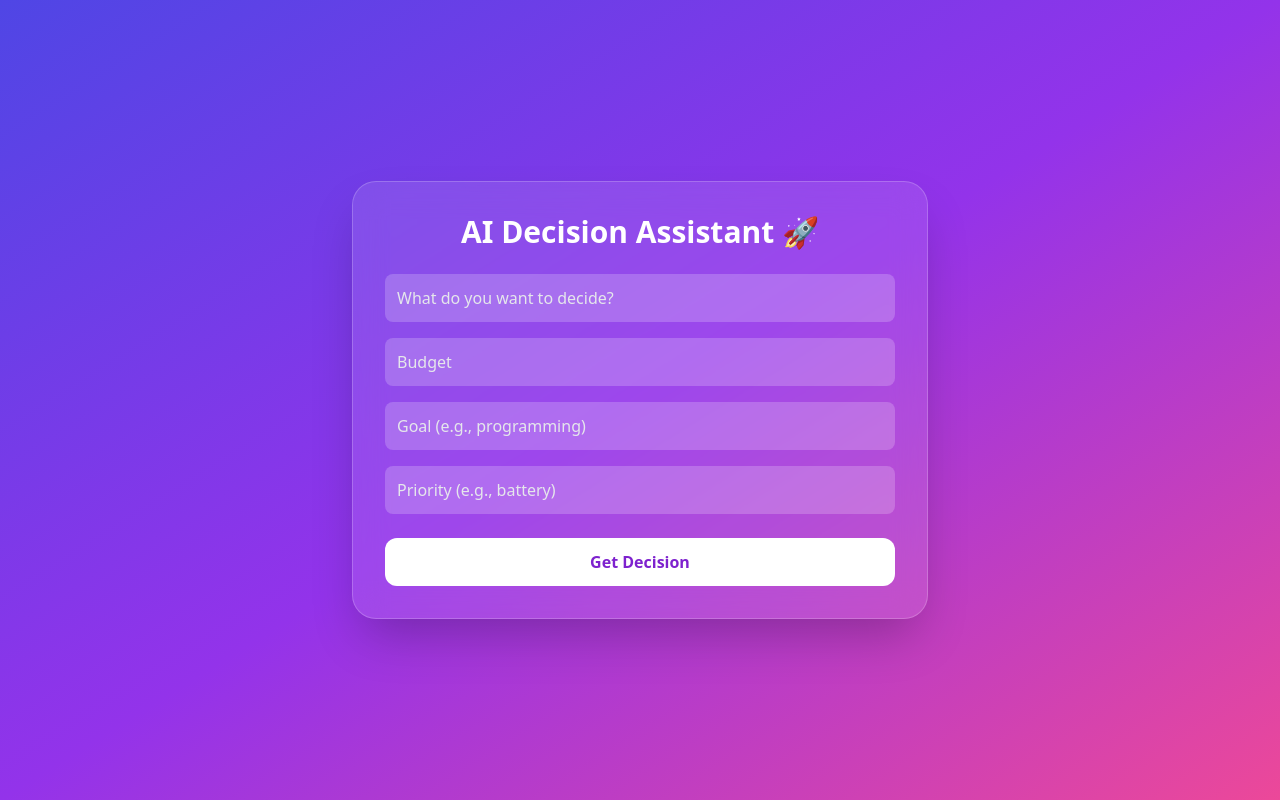
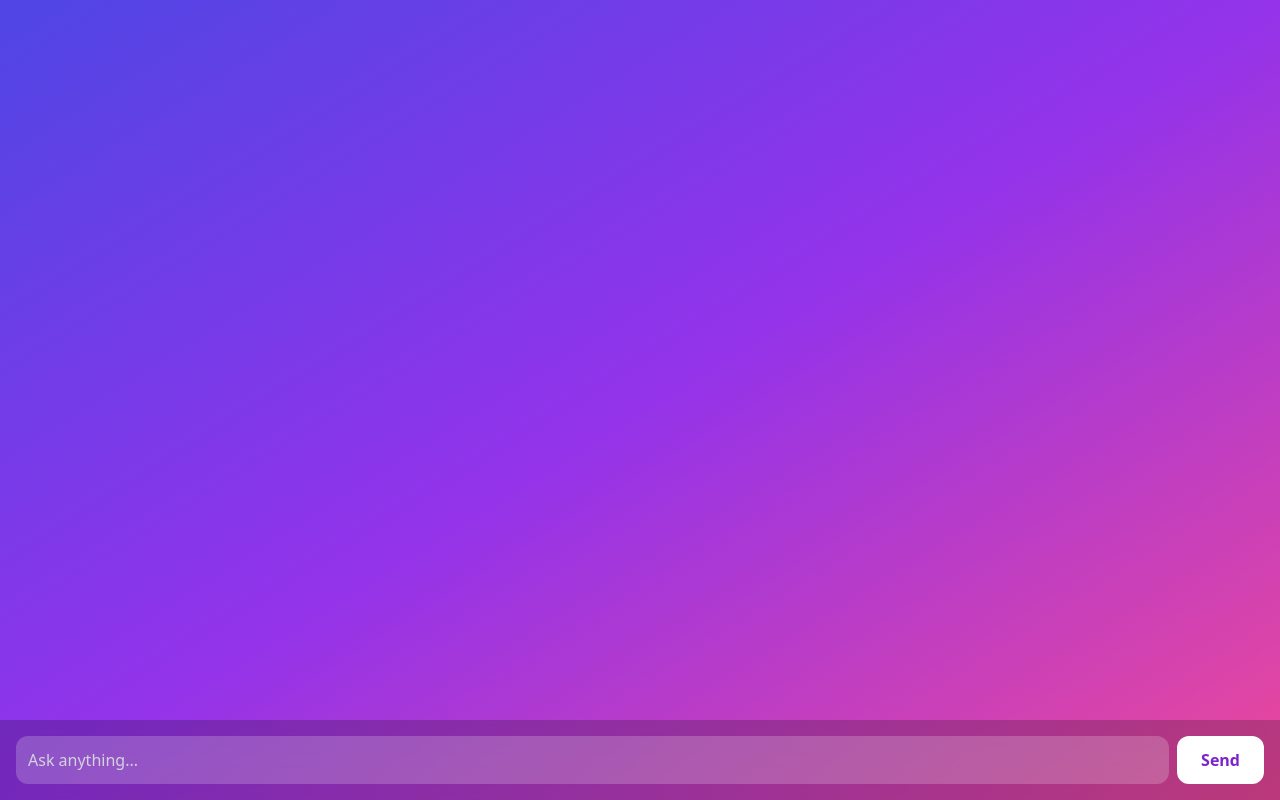
Before and after one commit to Sokratalchaar/ai-decision-agent, a React (Vite) app in the folder frontend/: page / in a window 1280 px wide. Built offline with nearby package versions, Linux system fonts and the light colour scheme.

Commit message:
feat: add chat UI and LLM-based preference extraction with memory update

```diff
--- a/frontend/src/App.jsx
+++ b/frontend/src/App.jsx
@@ -1,14 +1,17 @@
 import { useState } from "react";
-import './App.css'
+
 function App() {
-  const [query, setQuery] = useState("");
-  const [budget, setBudget] = useState("");
-  const [goal, setGoal] = useState("");
-  const [priority, setPriority] = useState("");
-  const [result, setResult] = useState("");
+  const [messages, setMessages] = useState([]);
+  const [input, setInput] = useState("");
   const [loading, setLoading] = useState(false);
 
-  const handleSubmit = async () => {
+  const sendMessage = async () => {
+    if (!input) return;
+
+    const userMsg = { role: "user", content: input };
+    setMessages((prev) => [...prev, userMsg]);
+
+    setInput("");
     setLoading(true);
 
     const res = await fetch("http://127.0.0.1:8000/decision", {
@@ -17,69 +20,58 @@ function App() {
         "Content-Type": "application/json",
       },
       body: JSON.stringify({
-        query,
-        budget: budget ? parseInt(budget) : null,
-        goal,
-        priority,
+        query: input,
       }),
     });
 
     const data = await res.json();
-    setResult(data.result);
+
+    const aiMsg = { role: "ai", content: data.result };
+
+    setMessages((prev) => [...prev, aiMsg]);
     setLoading(false);
   };
 
   return (
-    <div className="min-h-screen bg-gradient-to-br from-indigo-600 via-purple-600 to-pink-500 flex items-center justify-center p-6">
+    <div className="h-screen flex flex-col bg-gradient-to-br from-indigo-600 via-purple-600 to-pink-500">
 
-      <div className="backdrop-blur-lg bg-white/10 border border-white/20 shadow-2xl rounded-3xl p-8 w-full max-w-xl text-white">
+      {/* Messages */}
+      <div className="flex-1 overflow-y-auto p-4 space-y-4">
 
-        <h1 className="text-3xl font-bold text-center mb-6">
-          AI Decision Assistant 🚀
-        </h1>
+        {messages.map((msg, i) => (
+          <div
+            key={i}
+            className={`max-w-xl p-4 rounded-2xl ${
+              msg.role === "user"
+                ? "ml-auto bg-white text-black"
+                : "mr-auto bg-white/20 text-white"
+            }`}
+          >
+            {msg.content}
+          </div>
+        ))}
 
-        <div className="space-y-4">
-          <input
-            className="w-full p-3 rounded-lg bg-white/20 placeholder-gray-200 focus:outline-none"
-            placeholder="What do you want to decide?"
-            value={query}
-            onChange={(e) => setQuery(e.target.value)}
-          />
+        {loading && (
+          <div className="text-white opacity-70">Thinking...</div>
+        )}
+      </div>
 
-          <input
-            className="w-full p-3 rounded-lg bg-white/20 placeholder-gray-200 focus:outline-none"
-            placeholder="Budget"
-            value={budget}
-            onChange={(e) => setBudget(e.target.value)}
-          />
-
-          <input
-            className="w-full p-3 rounded-lg bg-white/20 placeholder-gray-200 focus:outline-none"
-            placeholder="Goal (e.g., programming)"
-            value={goal}
-            onChange={(e) => setGoal(e.target.value)}
-          />
-
-          <input
-            className="w-full p-3 rounded-lg bg-white/20 placeholder-gray-200 focus:outline-none"
-            placeholder="Priority (e.g., battery)"
-            value={priority}
-            onChange={(e) => setPriority(e.target.value)}
-          />
-        </div>
+      {/* Input */}
+      <div className="p-4 bg-black/20 backdrop-blur-lg flex gap-2">
+        <input
+          className="flex-1 p-3 rounded-xl bg-white/20 text-white placeholder-gray-300 focus:outline-none"
+          placeholder="Ask anything..."
+          value={input}
+          onChange={(e) => setInput(e.target.value)}
+          onKeyDown={(e) => e.key === "Enter" && sendMessage()}
+        />
 
         <button
-          onClick={handleSubmit}
-          className="mt-6 w-full bg-white text-purple-700 font-semibold py-3 rounded-xl hover:scale-105 transition transform"
+          onClick={sendMessage}
+          className="bg-white text-purple-700 px-6 rounded-xl font-semibold"
         >
-          {loading ? "Thinking..." : "Get Decision"}
+          Send
         </button>
-
-        {result && (
-          <div className="mt-6 bg-white/20 p-4 rounded-xl whitespace-pre-wrap text-sm">
-            {result}
-          </div>
-        )}
       </div>
     </div>
   );
```
Also changed, not shown: 2 other files (tests, documents, lock files or other folders).
